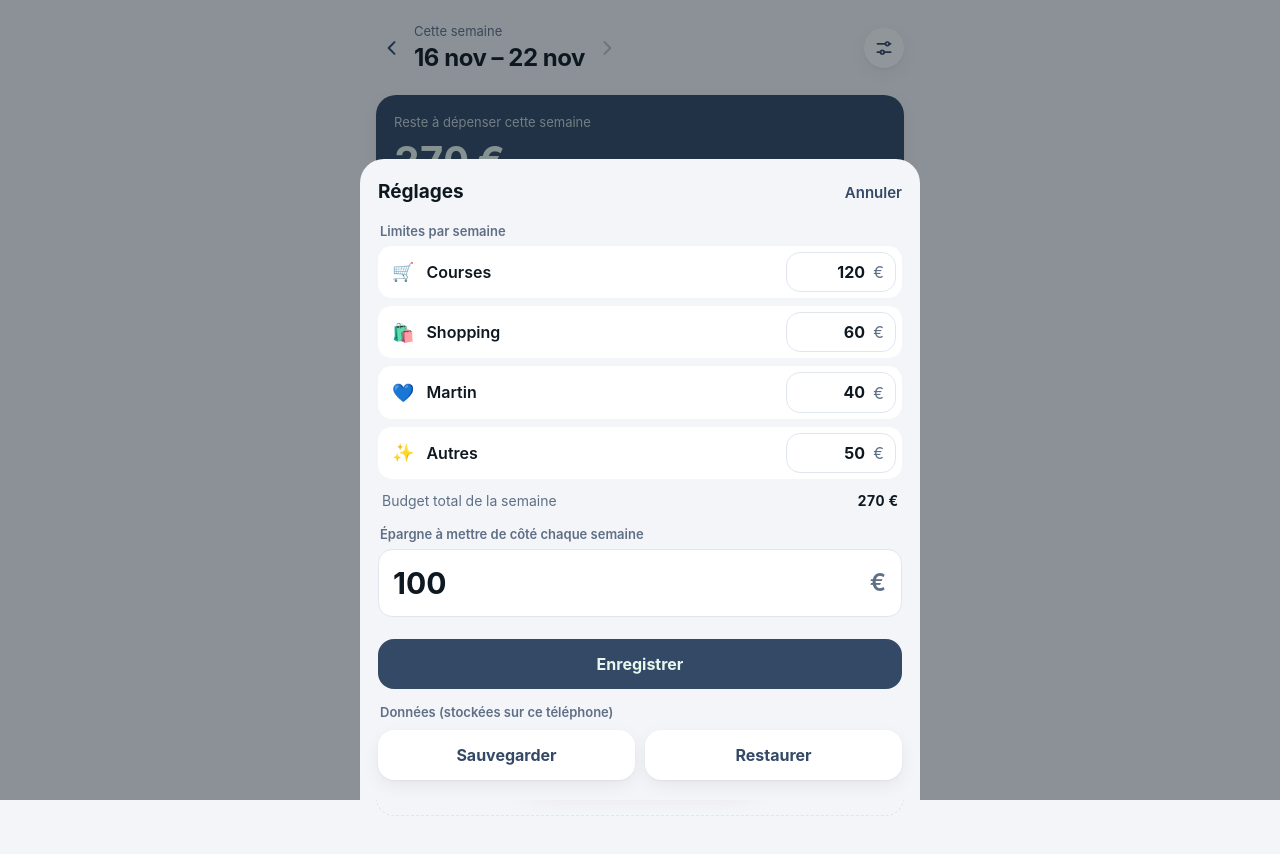
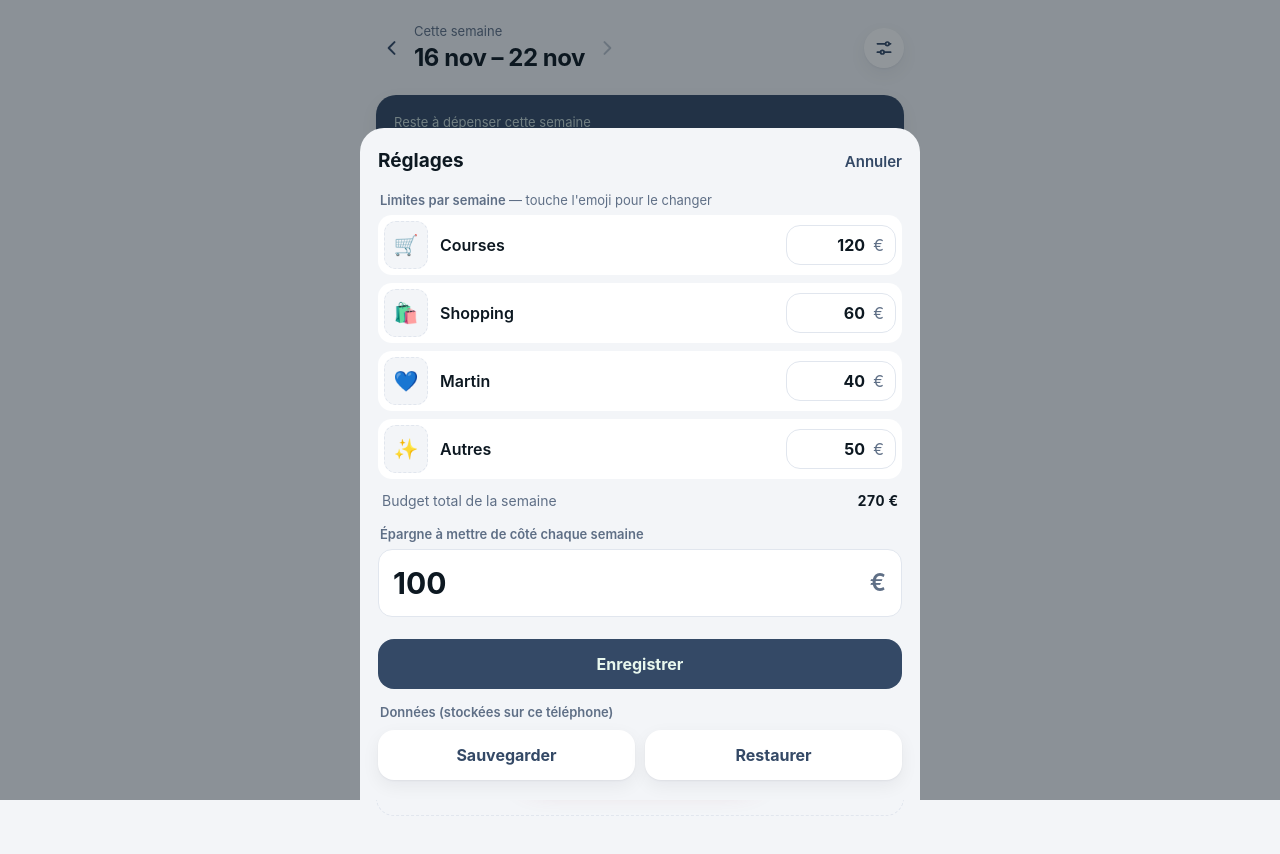
Before and after one commit to clairegrbd-cmyk/Tracker-, a plain HTML site: page budget/index.html in a window 1280 px wide. Both pictures are taken after a click on the button 884 px from the left and 48 px from the top of the page. Drawn offline with Linux system fonts and the light colour scheme.

Commit message:
Budget: allow editing category emojis in settings
Co-Authored-By: Claude Opus 5.5 <noreply@anthropic.com>
Claude-Session: https://claude.ai/code/session_0195FScBrkgZ93s7ipqJ9BTR

```diff
--- a/budget/index.html
+++ b/budget/index.html
@@ -175,8 +175,10 @@
 
   .row { display: flex; align-items: center; gap: 12px; background: var(--surface); border-radius: 14px; padding: 6px 6px 6px 14px; }
   .row + .row { margin-top: 8px; }
-  .row .emoji { font-size: 18px; }
-  .row input[type=text] { flex: 1; border: 0; padding: 8px 0; min-height: 40px; background: none; font-weight: 600; }
+  .row .emo { width: 44px; height: 40px; flex: none; text-align: center; font-size: 20px; border: 1.5px dashed var(--line); border-radius: 12px; background: var(--bg); color: var(--text); padding: 0; outline: none; caret-color: transparent; }
+  .row .emo:focus { border-color: var(--primary); border-style: solid; }
+  .row { padding-left: 6px; }
+  .row input.nm { flex: 1; border: 0; padding: 8px 0; min-height: 40px; background: none; font-weight: 600; }
   .row .lim { width: 110px; flex: none; position: relative; }
   .row .lim input { text-align: right; padding: 8px 30px 8px 10px; min-height: 40px; font-weight: 700; }
   .row .lim::after { content: "€"; position: absolute; right: 12px; top: 50%; transform: translateY(-50%); color: var(--muted); }
@@ -263,7 +265,7 @@
       <h3>Réglages</h3>
       <button type="button" class="link" data-close>Annuler</button>
     </div>
-    <label class="f">Limites par semaine</label>
+    <label class="f">Limites par semaine <span style="font-weight:400">— touche l'emoji pour le changer</span></label>
     <div id="set-cats"></div>
     <div class="total num"><span>Budget total de la semaine</span><b id="set-total">0 €</b></div>
     <label class="f" for="set-sav">Épargne à mettre de côté chaque semaine</label>
@@ -328,6 +330,7 @@
   const dayFmt = new Intl.DateTimeFormat('fr-FR', { weekday: 'long', day: 'numeric', month: 'long' });
   const shortFmt = new Intl.DateTimeFormat('fr-FR', { day: 'numeric', month: 'short' });
   const esc = s => String(s).replace(/[&<>"']/g, c => ({ '&': '&amp;', '<': '&lt;', '>': '&gt;', '"': '&quot;', "'": '&#39;' }[c]));
+  const lastGrapheme = v => { v = String(v).trim(); if (!v) return ''; try { return [...new Intl.Segmenter('fr', { granularity: 'grapheme' }).segment(v)].pop().segment; } catch (e) { return [...v].pop(); } };
   const catById = id => state.settings.cats.find(c => c.id === id) || state.settings.cats[3];
 
   function weekExpenses(start = weekStart) {
@@ -481,20 +484,25 @@
   $('#open-settings').addEventListener('click', () => {
     $('#set-cats').innerHTML = state.settings.cats.map(c => `
       <div class="row" data-id="${c.id}">
-        <span class="emoji">${c.emoji}</span>
-        <input type="text" value="${esc(c.name)}" aria-label="Nom de la catégorie" maxlength="20">
+        <input type="text" class="emo" value="${c.emoji}" aria-label="Emoji ${esc(c.name)}" autocomplete="off">
+        <input type="text" class="nm" value="${esc(c.name)}" aria-label="Nom de la catégorie" maxlength="20">
         <span class="lim"><input class="amount num" inputmode="decimal" value="${String(c.limit).replace('.', ',')}" aria-label="Limite ${esc(c.name)}"></span>
       </div>`).join('');
     $('#set-sav').value = String(state.settings.savings).replace('.', ',');
     setTotal();
     setDialog.showModal();
   });
-  $('#set-cats').addEventListener('input', setTotal);
+  $('#set-cats').addEventListener('input', e => {
+    if (e.target.classList.contains('emo')) { const g = lastGrapheme(e.target.value); if (g !== e.target.value) e.target.value = g; }
+    setTotal();
+  });
+  $('#set-cats').addEventListener('focusin', e => { if (e.target.classList.contains('emo')) e.target.select(); });
   $('#set-form').addEventListener('submit', e => {
     e.preventDefault();
     document.querySelectorAll('#set-cats .row').forEach(r => {
       const c = state.settings.cats.find(x => x.id === r.dataset.id);
-      c.name = r.querySelector('input[type=text]').value.trim() || DEFAULTS.cats.find(d => d.id === c.id).name;
+      c.emoji = lastGrapheme(r.querySelector('.emo').value) || c.emoji;
+      c.name = r.querySelector('.nm').value.trim() || DEFAULTS.cats.find(d => d.id === c.id).name;
       c.limit = Math.max(0, parseAmount(r.querySelector('.lim input').value) || 0);
     });
     state.settings.savings = Math.max(0, parseAmount($('#set-sav').value) || 0);
--- a/budget/sw.js
+++ b/budget/sw.js
@@ -1,5 +1,5 @@
 // Cache hors-ligne simple : réseau d'abord, cache en secours.
-const CACHE = 'budget-v2';
+const CACHE = 'budget-v3';
 const ASSETS = ['./', 'index.html', 'manifest.webmanifest', 'icons/icon.svg', 'icons/apple-touch-icon.png', 'icons/icon-192.png', 'icons/icon-512.png'];
 
 self.addEventListener('install', e => {
```
Also changed, not shown: 1 other file.
